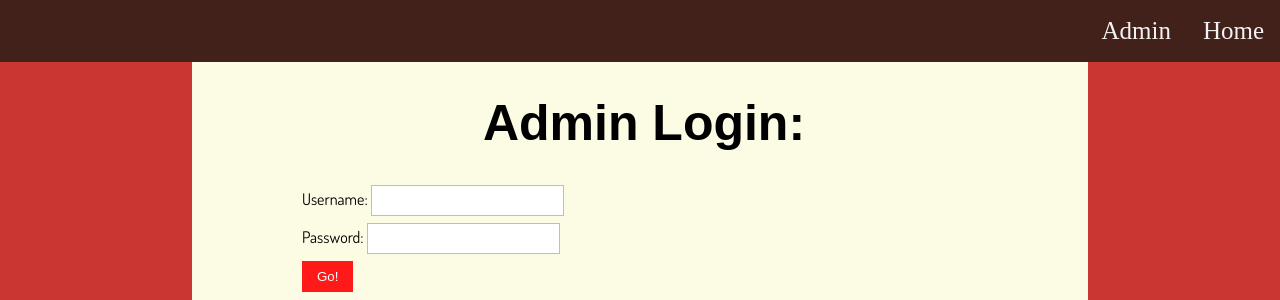
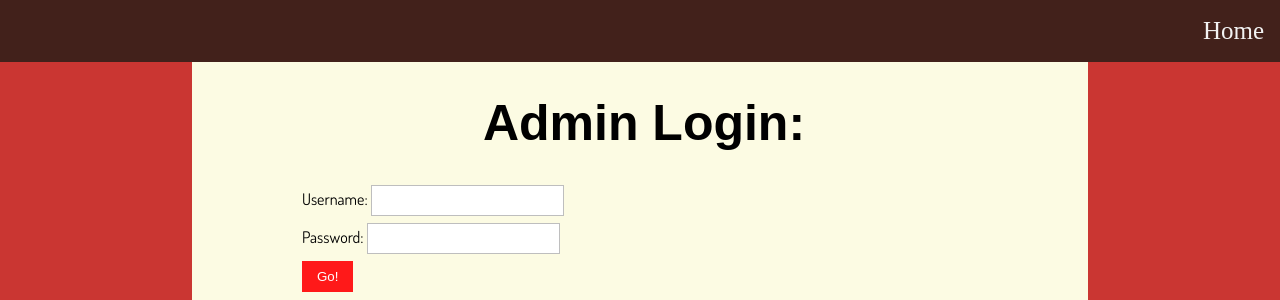
Before and after one commit to rdaley2/Sydney09, a PHP site: page /login.php in a window 1280 px wide. Shown: the top 300 px of the page. Run offline with PHP 8.4, Linux system fonts and the light colour scheme; some web fonts are replaced.

Commit message:
getting rid of admin

```diff
--- a/OTHER TRIAL SORRY GUYS HAHA/Lab09/admin/login.php
+++ b/OTHER TRIAL SORRY GUYS HAHA/Lab09/admin/login.php
@@ -23,7 +23,6 @@ if ( isset($_SESSION["user"]) ) {
 	<body>
 		<div class="topnav" id="myTopnav">
 		  <a href="../assignment09.html">Home</a>
-		  <a href="admin/login.php">Admin</a>
 		</div>
 
 	    <div class="container">
```
